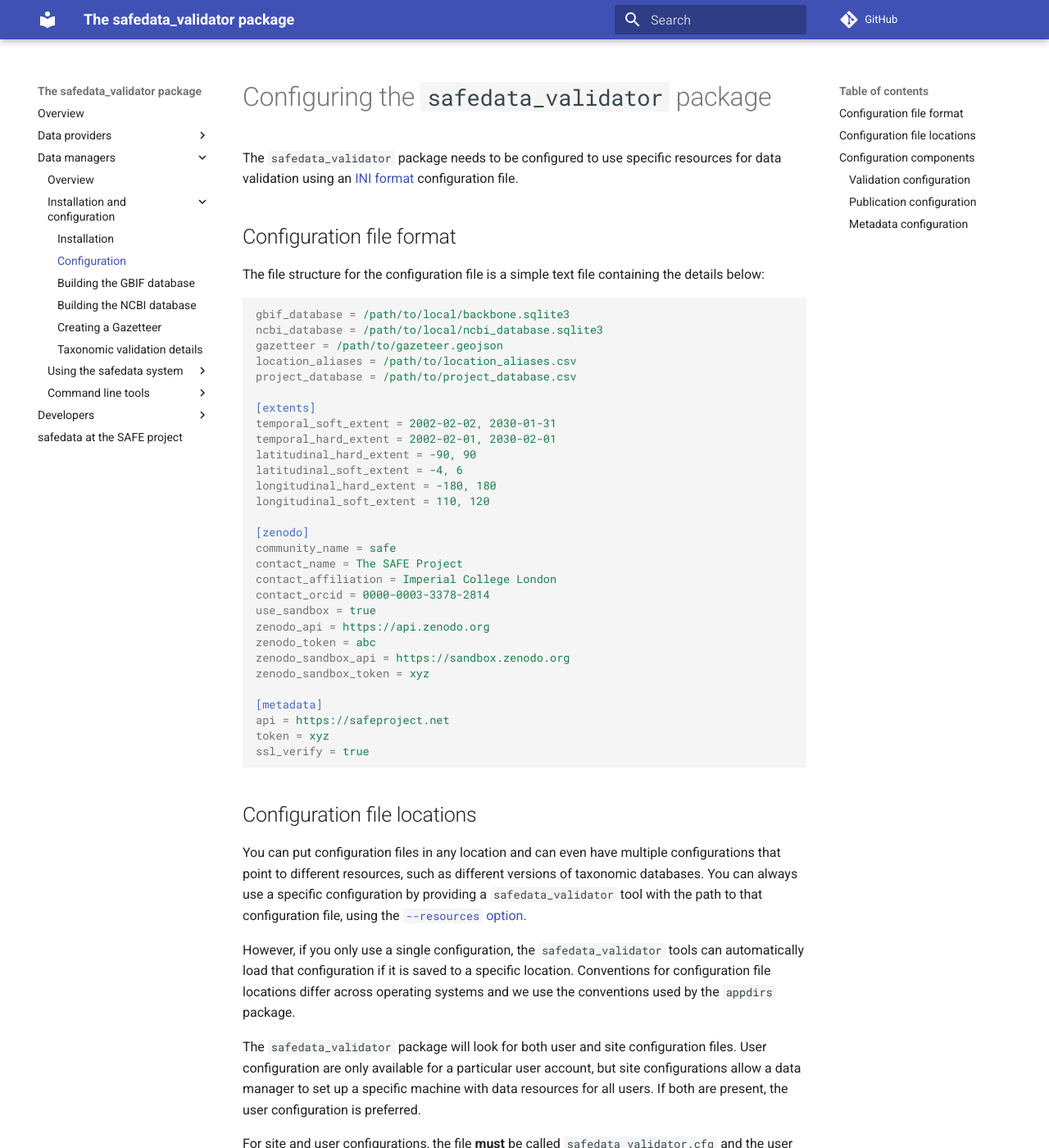
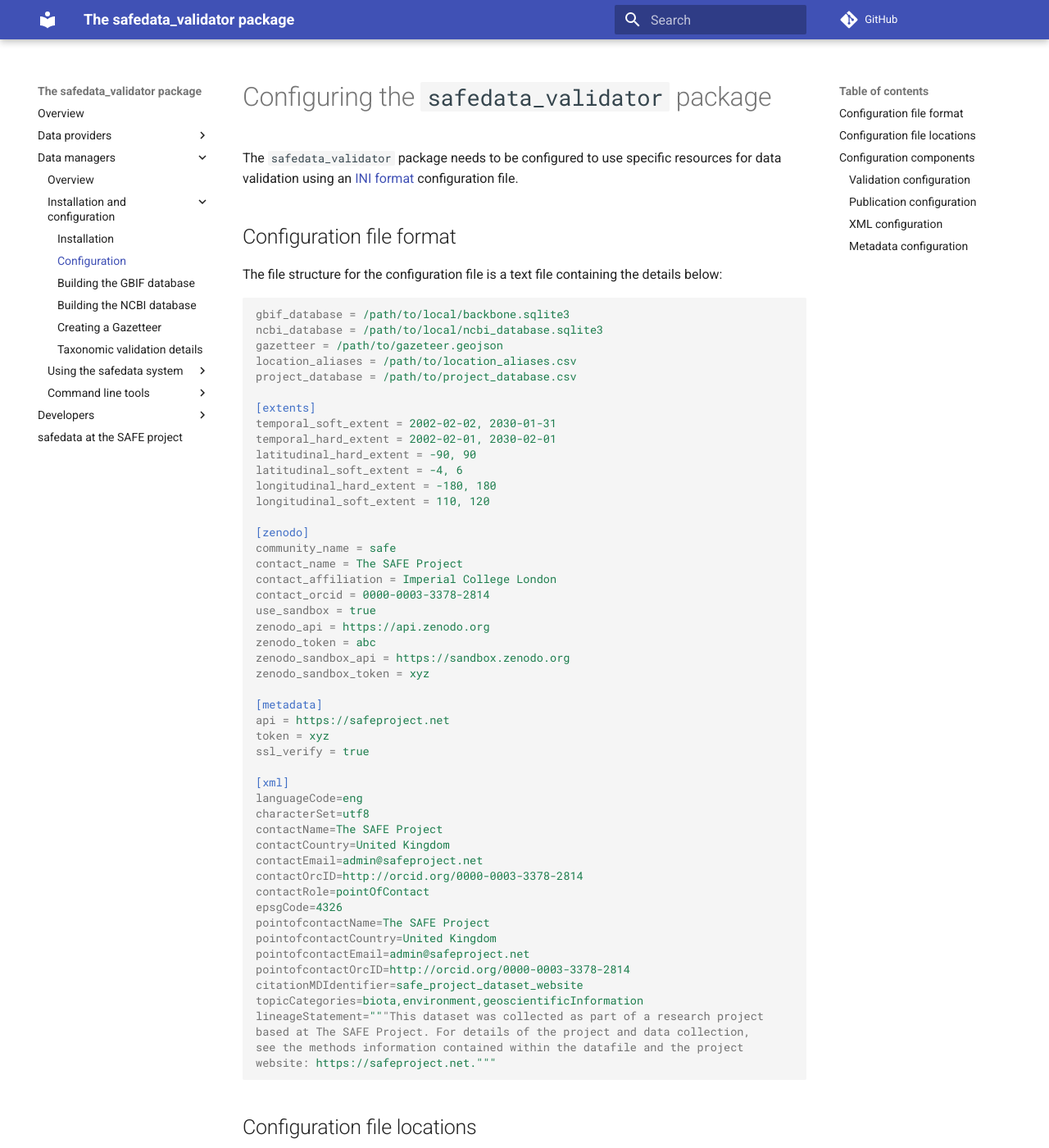
Before and after one commit to ImperialCollegeLondon/safedata_validator, an MkDocs documentation site: the page built from docs/data_managers/install/configuration.md, in a window 1280 px wide and 1400 px high. Shown: the whole window at 82% size. Built offline with MkDocs 1.6.1 and Material for MkDocs 9.7.7, drawn with Linux system fonts in a browser that asks for light colours; comment, search, counter and statistics services are not loaded; some of the changed text lies outside the part shown.

Commit message:
Adding XML docs

````diff
--- a/docs/data_managers/install/configuration.md
+++ b/docs/data_managers/install/configuration.md
@@ -6,8 +6,8 @@
 
 ## Configuration file format
 
-The file structure for the configuration file is a simple text file containing
-the details below:
+The file structure for the configuration file is a text file containing the details
+below:
 
 ```ini
 gbif_database = /path/to/local/backbone.sqlite3
@@ -39,6 +39,26 @@
 api = https://safeproject.net
 token = xyz
 ssl_verify = true
+
+[xml]
+languageCode=eng
+characterSet=utf8
+contactName=The SAFE Project
+contactCountry=United Kingdom
+contactEmail=admin@safeproject.net
+contactOrcID=http://orcid.org/0000-0003-3378-2814
+contactRole=pointOfContact
+epsgCode=4326
+pointofcontactName=The SAFE Project
+pointofcontactCountry=United Kingdom
+pointofcontactEmail=admin@safeproject.net
+pointofcontactOrcID=http://orcid.org/0000-0003-3378-2814
+citationMDIdentifier=safe_project_dataset_website
+topicCategories=biota,environment,geoscientificInformation
+lineageStatement="""This dataset was collected as part of a research project
+based at The SAFE Project. For details of the project and data collection,
+see the methods information contained within the datafile and the project
+website: https://safeproject.net."""
 ```
 
 ## Configuration file locations
@@ -99,7 +119,8 @@
   and the extents settings for a project, that are used to check a dataset is valid.
 
 * **Publication**: the account settings and access tokens used to publish validated
-  datasets to Zenodo.
+  datasets to Zenodo. This also includes the section of XML details, since we recommend
+  including XML metadata with published datasets.
 
 * **Metadata**: the URL and access tokens to send metadata about a dataset to a
   metadata server, allowing datasets to be accessed using the
@@ -219,6 +240,20 @@
 : When this element is `true`, all datasets will be published to the testing sandbox
   site. Set this to `false` when you are ready to actually start publishing datasets.
 
+### XML configuration
+
+The `safedata_zenodo` tool can be used to generate a geo-spatial XML metadata file for a
+dataset. This is relatively high-level metadata that just includes the temporal and
+spatial bounds of the data, along with some contact and access details.
+
+We recommend that this file is included when datasets are published. If you want to do
+this, you will need to update this section with the details for your own project. You
+will likely only need to update the `contact...`, `pointofcontact...`, `topicCategories`
+and `lineageStatement` elements. The `contact...` details provide a general contact for
+the project and metadata, whereas the `pointofcontact` provides a contact about the
+specific dataset in addition to the authors. These contacts may very well be the same
+central data manager details. You do not have to provide OrcID, but we recommend it.
+
 ### Metadata configuration
 
 Zenodo only allows a fairly limited amount of metadata to be stored for each dataset.
````
